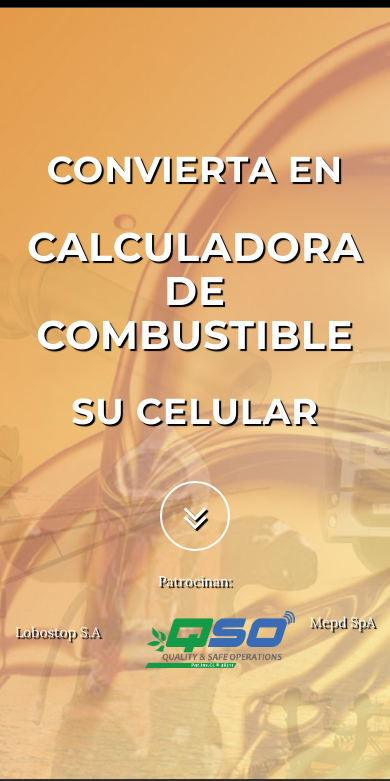
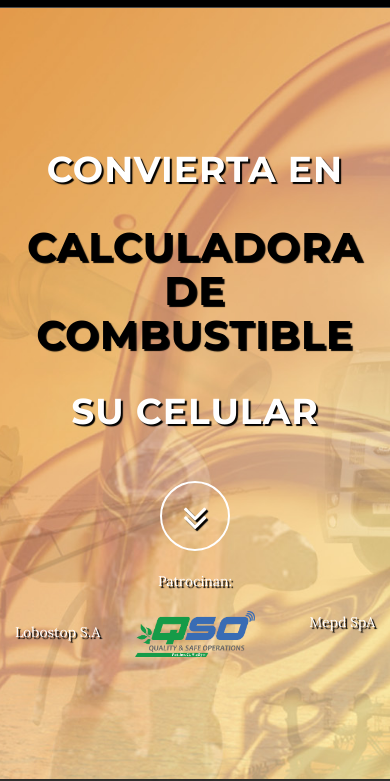
Before and after one commit to panchomunoz/mascombustible, a website: page index.html in a window 390 px wide. Shown: the part 100-881 px from the top of the page. Drawn offline with nearby package versions, Linux system fonts and the light colour scheme; some packages are replaced by stand-ins of ours.

Commit message:
hola hola

```diff
--- a/css/grayscale.css
+++ b/css/grayscale.css
@@ -26,6 +26,10 @@ h6 {
   font-weight: 700;
   letter-spacing: 1px;
 }
+.black {
+  color:black;
+}
+
 p {
   margin: 0 0 25px;
   font-size: 18px;
@@ -172,6 +176,7 @@ a:focus {
 }
 .intro .intro-body .brand-heading {
   font-size: 40px;
+  color: black;
 }
 .intro .intro-body .intro-text {
   font-size: 18px;
--- a/index.html
+++ b/index.html
@@ -106,7 +106,7 @@
                     <div class="col-md-8 col-md-offset-2">
 
                         <h1 style="margin-top:150px;">Convierta
-                         en </h1><h1 class="brand-heading">calculadora de combustible<h1>su celular </h1>
+                         en </h1><h1 class="brand-heading black">calculadora de combustible<h1>su celular </h1>
 
 
                         <a href="#intro" class="btn btn-circle page-scroll">
@@ -119,7 +119,7 @@
                             <div class="col-xs-12 col-md-12 col-ls-12"> Patrocinan:<br> <br></div>
 
                            <div class= "col-xs-4 col-md-4 col-lg-4"> <a style="color:white; "  href="http://www.lobostop.cl"><p style="margin-top:10px;" class="text-left">Lobostop S.A</p></a></div>
-                           <div class= "col-xs-4 col-sm-4  col-md-4 col-lg-4"> <a href="http://www.lobostop.cl"><img width="150px" src="img/qso.png"></a></div>
+                           <div class= "col-xs-4 col-sm-4  col-md-4 col-lg-4"> <a href="http://www.lobostop.cl"><img class="img-center center-block" style="margin-left:-10px;" width="120px"  src="img/qso.png"></a></div>
                            <div class="col-xs-4 col-sm-4  col-md-4 col-lg-4"> <a style="color:white; margin-top10px;" href="http://www.lobostop.cl"><p class="text-right">Mepd SpA</p></a></div>
 
                           </div>
```
